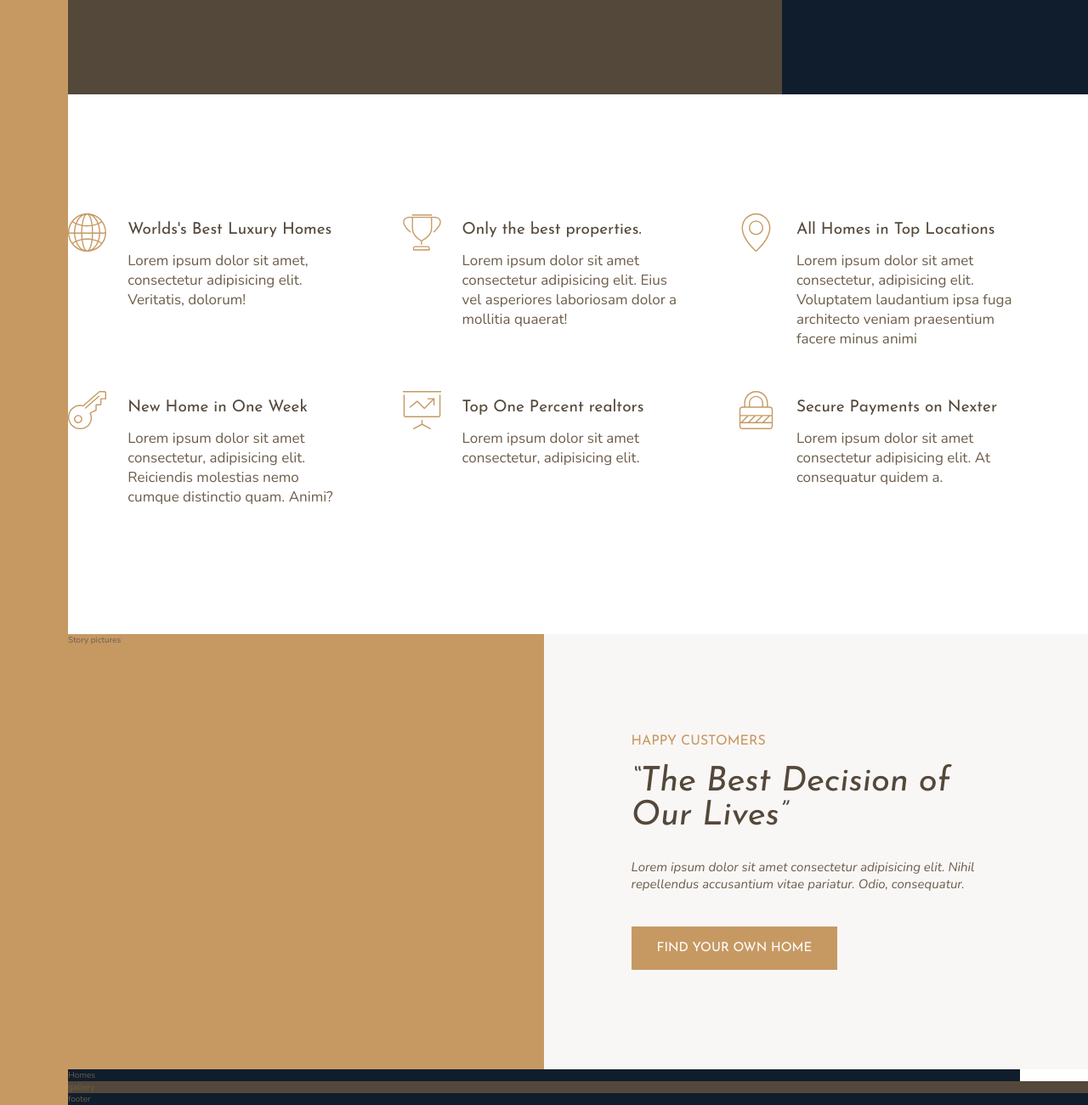
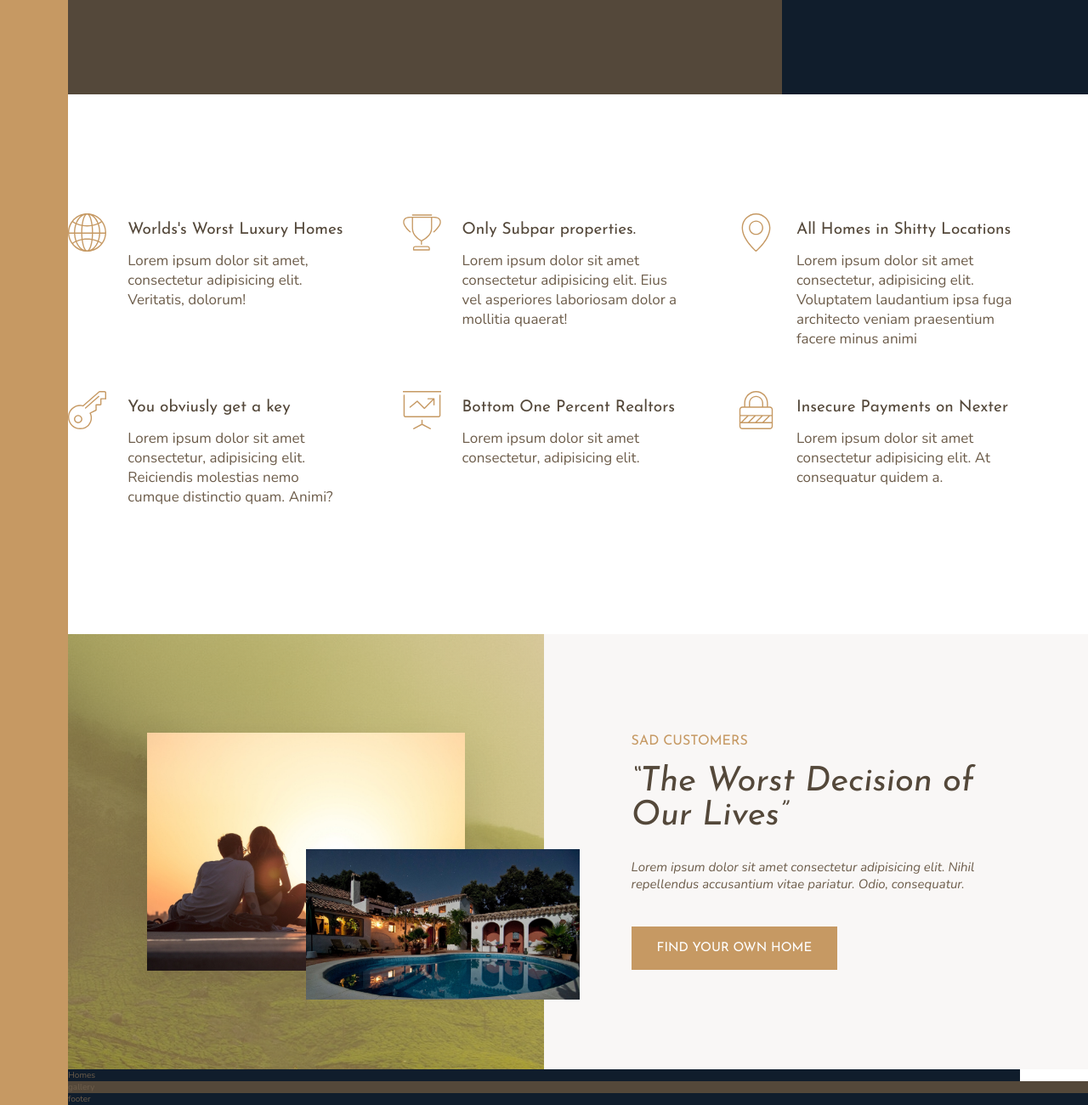
Before and after one commit to lurkaround/nexter, a website: page index.html in a window 1280 px wide. Shown: the part 529-1829 px from the top of the page at 85% size. Drawn offline with nearby package versions, Linux system fonts and the light colour scheme.

Commit message:
added styles/images to stories section & adjusted html sections

```diff
--- a/index.html
+++ b/index.html
@@ -12,7 +12,7 @@
     <link rel="stylesheet" href="css/style.css" />
     <link rel="shortcut icon" type="image/png" href="img/favicon.png" />
 
-    <title>nexter &mdash; your home, your freedom</title>
+    <title>nexter &mdash;</title>
   </head>
   <body class="container">
     <aside class="sidebar">
@@ -32,7 +32,7 @@
         <svg class="feature__icon">
           <use xlink:href="img/sprite.svg#icon-global"></use>
         </svg>
-        <h4 class="heading-4 heading-4--dark">Worlds's Best Luxury Homes</h4>
+        <h4 class="heading-4 heading-4--dark">Worlds's Worst Luxury Homes</h4>
         <p class="feature__text">
           Lorem ipsum dolor sit amet, consectetur adipisicing elit. Veritatis,
           dolorum!
@@ -43,7 +43,9 @@
         <svg class="feature__icon">
           <use xlink:href="img/sprite.svg#icon-trophy"></use>
         </svg>
-        <h4 class="heading-4 heading-4--dark">Only the best properties.</h4>
+        <h4 class="heading-4 heading-4--dark">
+          Only Subpar properties.
+        </h4>
         <p class="feature__text">
           Lorem ipsum dolor sit amet consectetur adipisicing elit. Eius vel
           asperiores laboriosam dolor a mollitia quaerat!
@@ -54,7 +56,7 @@
         <svg class="feature__icon">
           <use xlink:href="img/sprite.svg#icon-map-pin"></use>
         </svg>
-        <h4 class="heading-4 heading-4--dark">All Homes in Top Locations</h4>
+        <h4 class="heading-4 heading-4--dark">All Homes in Shitty Locations</h4>
         <p class="feature__text">
           Lorem ipsum dolor sit amet consectetur, adipisicing elit. Voluptatem
           laudantium ipsa fuga architecto veniam praesentium facere minus animi
@@ -65,7 +67,7 @@
         <svg class="feature__icon">
           <use xlink:href="img/sprite.svg#icon-key"></use>
         </svg>
-        <h4 class="heading-4 heading-4--dark">New Home in One Week</h4>
+        <h4 class="heading-4 heading-4--dark">You obviusly get a key</h4>
         <p class="feature__text">
           Lorem ipsum dolor sit amet consectetur, adipisicing elit. Reiciendis
           molestias nemo cumque distinctio quam. Animi?
@@ -76,7 +78,9 @@
         <svg class="feature__icon">
           <use xlink:href="img/sprite.svg#icon-presentation"></use>
         </svg>
-        <h4 class="heading-4 heading-4--dark">Top One Percent realtors</h4>
+        <h4 class="heading-4 heading-4--dark">
+          Bottom One Percent Realtors
+        </h4>
         <p class="feature__text">
           Lorem ipsum dolor sit amet consectetur, adipisicing elit.
         </p>
@@ -86,7 +90,7 @@
         <svg class="feature__icon">
           <use xlink:href="img/sprite.svg#icon-lock"></use>
         </svg>
-        <h4 class="heading-4 heading-4--dark">Secure Payments on Nexter</h4>
+        <h4 class="heading-4 heading-4--dark">Insecure Payments on Nexter</h4>
         <p class="feature__text">
           Lorem ipsum dolor sit amet consectetur adipisicing elit. At
           consequatur quidem a.
@@ -95,13 +99,22 @@
     </section>
 
     <div class="story__pictures">
-      Story pictures
+      <img
+        src="img/story-1.jpeg"
+        alt="Couple with new house"
+        class="story__img--1"
+      />
+      <img
+        src="img/story-2.jpeg"
+        alt="Couple with new house"
+        class="story__img--2"
+      />
     </div>
 
     <div class="story__content">
-      <h3 class="heading-3 mb-sm">Happy Customers</h3>
+      <h3 class="heading-3 mb-sm">Sad Customers</h3>
       <h2 class="heading-2 heading-2--dark mb-md">
-        &ldquo;The Best Decision of Our Lives&rdquo;
+        &ldquo;The Worst Decision of Our Lives&rdquo;
       </h2>
       <p class="story__text">
         Lorem ipsum dolor sit amet consectetur adipisicing elit. Nihil
--- a/sass/_story.scss
+++ b/sass/_story.scss
@@ -1,8 +1,33 @@
 .story {
   &__pictures {
     background: $color-primary;
+    background-image: linear-gradient(
+        rgba($color-primary, 0.5),
+        rgba($color-primary, 0.5)
+      ),
+      url(../img/back.jpg);
     grid-column: full-start / col-end 4;
+
+    display: grid;
+    grid-template-rows: repeat(6, 1fr);
+    grid-template-columns: repeat(6, 1fr);
+    align-items: center;
   }
+
+  &__img--1 {
+    width: 100%;
+    grid-row: 2 / 6;
+    grid-column: 2 / 6;
+    box-shadow: 0 2rem 5rem rgba(#000, 0.1);
+  }
+
+  &__img--2 {
+    width: 115%;
+    grid-row: 4 / 6;
+    grid-column: 4 / 7;
+    z-index: 20;
+  }
+
   &__content {
     background: $color-grey-light-1;
     grid-column: col-start 5 / full-end;
```
Also changed, not shown: css/style.css.
